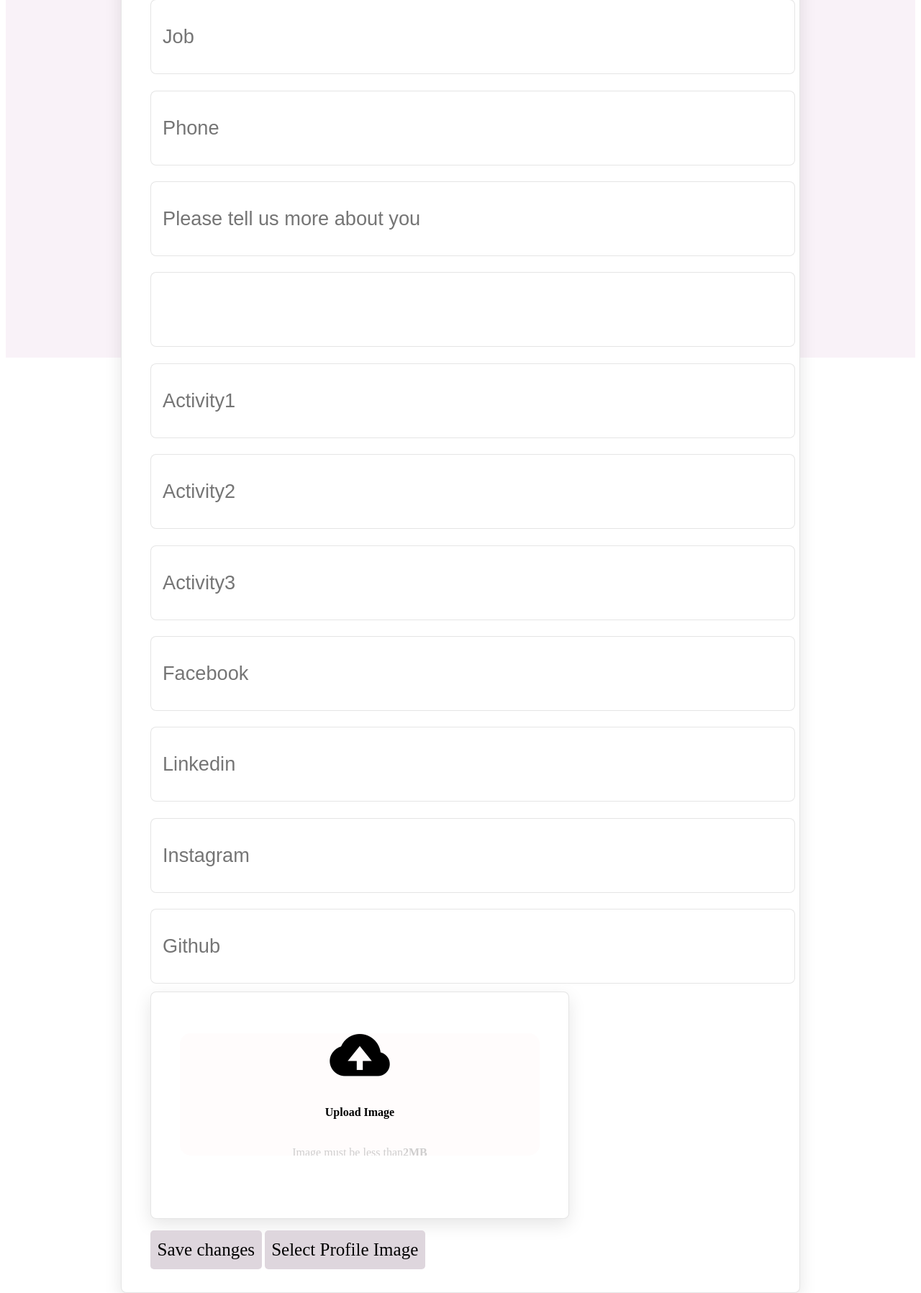
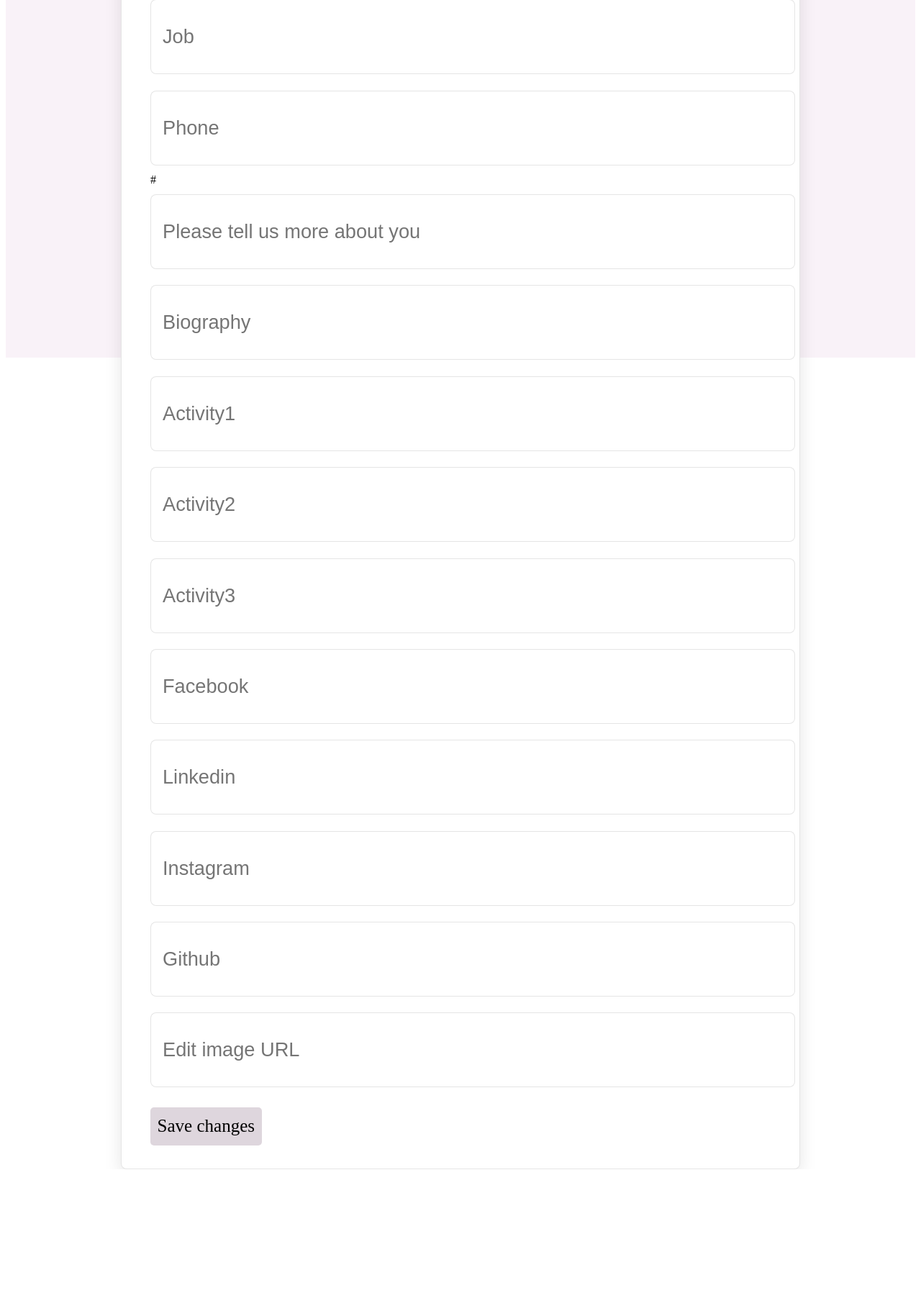
Before and after one commit to YoussefHassanien/Simple-Login-Logout-Register-Profile-Pages, a Flask app: page /edit in a window 1280 px wide. Shown: the part 511-2308 px from the top of the page at 72% size. After the commit the page ends 2136 px from the top, so only its background shows below. Run offline with Flask 3, Linux system fonts and the light colour scheme; the visitor is signed in with stand-in values (Sample User, id 1); some libraries are stand-ins or nearby versions.

Commit message:
Project is Done! :D

```diff
--- a/app.py
+++ b/app.py
@@ -1,4 +1,4 @@
-from flask import Flask, render_template, request, redirect, session
+from flask import Flask, render_template, request, redirect, session,send_from_directory
 import psycopg2.extras
 
 app = Flask(__name__)
@@ -20,14 +20,13 @@ def home():
 
 @app.route("/profile", methods=["GET", "POST"])
 def profile():
-    biography = "Please tell us more about you!"
-    activity1 = " "
-    activity2 = " "
-    activity3 = " "
-    userprofileimage = "../static/Images/44-facts-about-rebecca-ferguson-1690782435.jpg"
+    biography = request.form.get('biography')
+    activity1 = request.form.get('act1')
+    activity2 = request.form.get('act2')
+    activity3 = request.form.get('act3')
     status = request.form.get("status")
     return render_template("Profile.html", biography=biography, activity1=activity1, activity2=activity2,
-                           activity3=activity3, userprofileimage=userprofileimage, status=status)
+                           activity3=activity3, status=status)
 
 
 @app.route("/login", methods=["GET", "POST"])
@@ -36,7 +35,7 @@ def login():
     useremail = request.form.get("email")
     userpassword = request.form.get("password")
     if useremail:
-        cursor.execute('SELECT * FROM usersinformation where email = %s and password = %s', (useremail, userpassword))
+        cursor.execute('SELECT * FROM Usernew where email = %s and password = %s', (useremail, userpassword))
         result = cursor.fetchone()
         if result:
             session['user'] = dict(result)
@@ -60,16 +59,17 @@ def register():
     usergithub = request.form.get("github")
     userinstagram = request.form.get("instagram")
     userlinkedin = request.form.get("linkedin")
+    userprofileimage = "../static/Images/blank-profile-picture-973460_960_720.webp"
 
     if useremail:
-        cursor.execute('SELECT email FROM usersinformation where email = %s', (useremail,))
+        cursor.execute('SELECT email FROM Usernew where email = %s', (useremail,))
         if cursor.fetchone():
             message = 'Account already exits!'
         else:
-            cursor.execute('INSERT INTO usersinformation(Fname, Lname, phone, Address, Email, password, Job, '
-                           'Facebook, Github, Instagram, Linkedin) VALUES (%s, %s ,%s, %s, %s, %s, %s, %s, %s, %s, '
-                           '%s)', (userfname, userlname, userphone, useraddress, useremail, userpassword, userjob,
-                                   userfacebook, usergithub, userinstagram, userlinkedin))
+            cursor.execute('INSERT INTO Usernew(Fname, Lname, phone, Address, Email, password, Job, '
+                           'Facebook, Github, Instagram, Linkedin, image) VALUES (%s, %s, %s, %s, %s, %s, %s, %s, %s, %s, %s, %s)',
+                           (userfname, userlname, userphone, useraddress, useremail, userpassword, userjob,
+                            userfacebook, usergithub, userinstagram, userlinkedin, userprofileimage))
             database_session.commit()
             message = 'You have successfully registered!'
 
@@ -105,14 +105,17 @@ def save_changes():
     activity3 = request.form.get("act3")
     status = request.form.get("status")
     CurrentEmail = session["user"]["email"]
-    userprofileimage = " "
-    cursor.execute("SELECT email FROM usersinformation WHERE email = %s", (CurrentEmail,))
+    userprofileimage = request.form.get("image")
+    cursor.execute("SELECT email FROM Usernew WHERE email = %s", (CurrentEmail,))
     current_email = cursor.fetchone()[0]
 
-    cursor.execute('UPDATE usersinformation SET Fname= %s , Lname= %s , Phone= %s, Address= %s , Job= %s , Facebook= %s,Github= %s, Instagram= %s, Linkedin= %s WHERE email= %s',(userfname,userlname,userphone,useraddress,userjob,userfacebook,usergithub,userinstagram,userlinkedin,current_email))
+    cursor.execute('UPDATE Usernew SET Fname= %s , Lname= %s , Phone= %s, Address= %s , Job= %s , Facebook= %s,Github= %s, Instagram= %s, Linkedin= %s, image= %s WHERE email= %s',(userfname,userlname,userphone,useraddress,userjob,userfacebook,usergithub,userinstagram,userlinkedin,userprofileimage,current_email))
     database_session.commit()
+    cursor.execute("SELECT * FROM Usernew WHERE email = %s", (CurrentEmail,))
+    newData = cursor.fetchone()
+    session['user'] = dict(newData)
     return render_template("Profile.html", biography=biography, activity1=activity1, activity2=activity2,
-                           activity3=activity3, userprofileimage=userprofileimage, status=status)
+                           activity3=activity3, status=status)
 
 
 
--- a/templates/Edit Information.html
+++ b/templates/Edit Information.html
@@ -19,8 +19,8 @@
 {#    <input type="email" placeholder="Email" name="email" class="boxx" value="{{ session.user.email }}">#}
 {#    <input type="password" placeholder="Password" name="password" class="boxx" value="{{ session.user.password }}">#}
     <input type="tel" placeholder="Phone" name="phone" class="boxx" value="{{ session.user.phone }}">
-    <input type="text" placeholder="Please tell us more about you" name="biography" class="boxx">
-    <input type="text" placeholder="" name="biography" class="boxx">
+    #<input type="text" placeholder="Please tell us more about you" name="biography" class="boxx">
+    <input type="text" placeholder="Biography" name="biography" class="boxx">
     <input type="text" placeholder="Activity1" name="act1" class="boxx">
     <input type="text" placeholder="Activity2" name="act2" class="boxx">
     <input type="text" placeholder="Activity3" name="act3" class="boxx">
@@ -28,19 +28,10 @@
     <input type="url" placeholder="Linkedin" name="li" class="boxx" value="{{ session.user.linkedin }}">
     <input type="url" placeholder="Instagram" name="ig" class="boxx" value="{{ session.user.instagram }}">
     <input type="url" placeholder="Github" name="git" class="boxx" value="{{ session.user.github }}">
-    <div class="co">
-      <div class="imga" data-img="">
-        <i class='bx bxs-cloud-upload iconn'></i>
-        <h4>Upload Image</h4>
-        <p>Image must be less than<span>2MB</span></p>
-      </div>
-      <input type="file" id="file" accept="image/*" hidden>
-    </div>
+    <input type="text" placeholder="Edit image URL" name="image" class="boxx" value="{{ session.user.image }}">
     <input type="submit" value="Save changes" class="btn">
-    <input type="submit" value="Select Profile Image" class="btn5">
   </form>
   </div>
 </section>
-<script src="../static/Scripts/Script1.js"></script>
 </body>
 </html>
--- a/templates/Profile.html
+++ b/templates/Profile.html
@@ -30,7 +30,7 @@
                     <p> {{ status }} </p>
                   </div>
                   <div class="d-flex flex-column align-items-center text-center">
-                    <img src="{{ userprofileimage  }}" alt="User Image" class="img-thumbnail" width="200">
+                    <img src="{{ session.user.image  }}" alt="User Image" class="img-thumbnail" width="200">
                       <div class="mt-3">
                       <p class="text-secondary mb-1">{{ session.user.job }}</p>
                       <p class="text-muted font-size-sm">{{ biography }}</p>
```
Also changed, not shown: static/Database/User.sql (+7 -5 lines).
